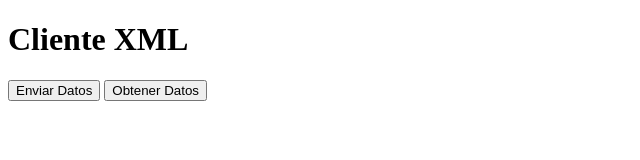
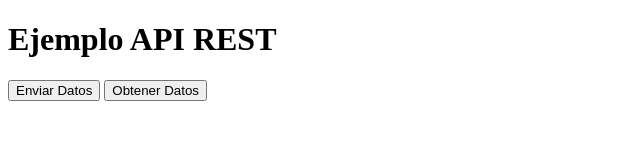
Before and after one commit to Matari7/deber3xml, a website: page index.html in a window 1280 px wide. Shown: the whole page, without its empty margins (0-640 px from the left). Drawn offline with Linux system fonts and the light colour scheme.

Commit message:
Update index.html

```diff
--- a/index.html
+++ b/index.html
@@ -6,7 +6,7 @@
     <title>Cliente XML</title>
 </head>
 <body>
-    <h1>Cliente XML</h1>
+    <h1>Ejemplo API REST</h1>
     <button id="fetchButton">Enviar Datos</button>
     <button id="sendButton">Obtener Datos</button>
     <pre id="output"></pre>
```
